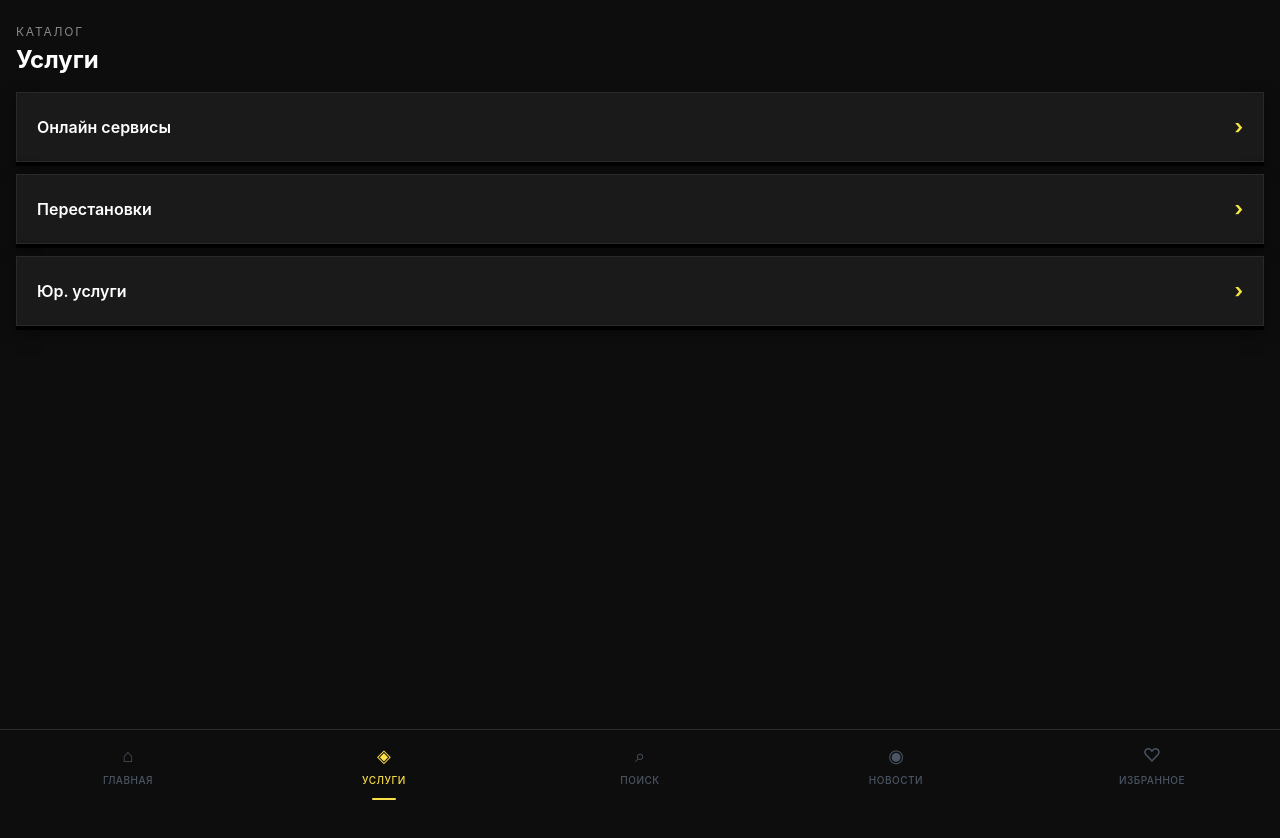
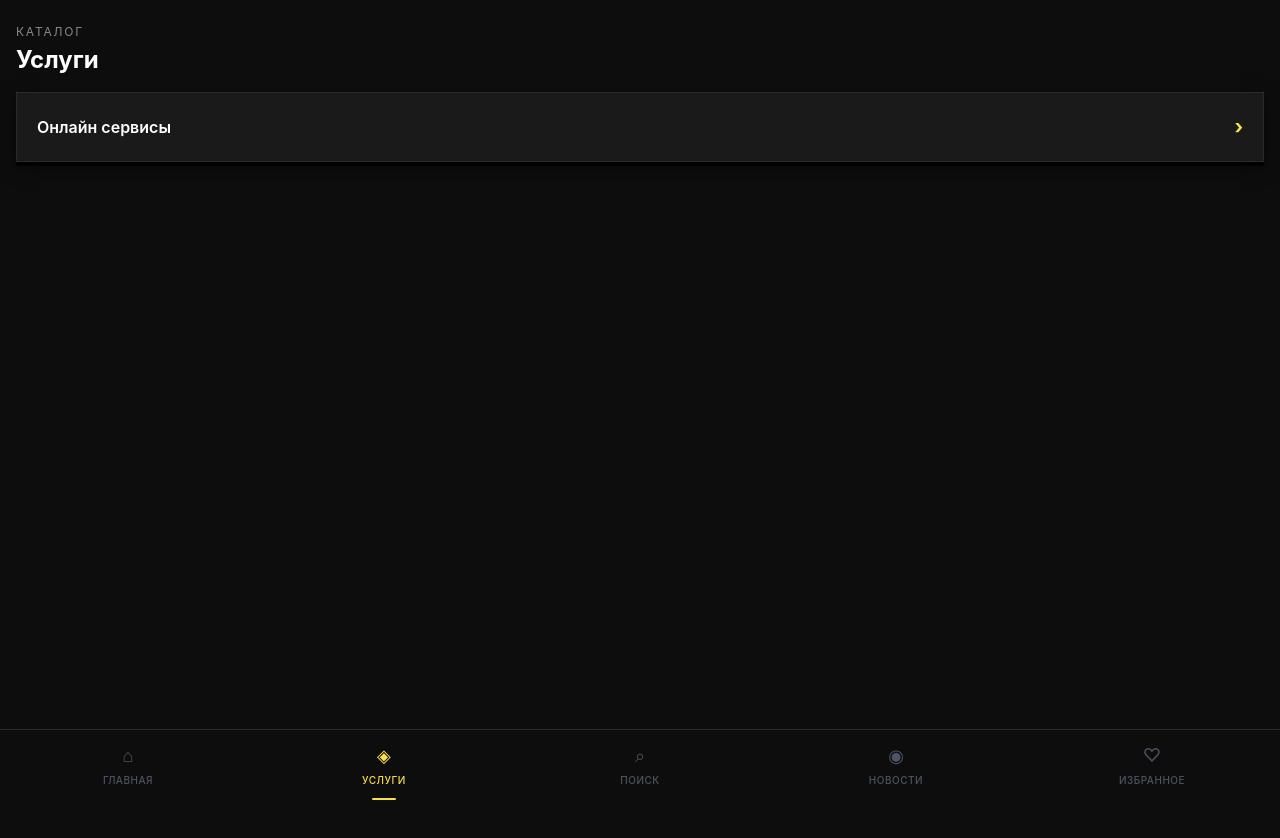
Before and after one commit to makesoundBetter/my-tg-miniapp, a React (Vite) app: page /catalog in a window 1280 px wide. Shown: the top 838 px of the page. Built offline with nearby package versions, Linux system fonts and the light colour scheme.

Commit message:
fix: remove moving and legal sections from catalog

```diff
--- a/src/pages/Catalog.jsx
+++ b/src/pages/Catalog.jsx
@@ -7,8 +7,6 @@ const CURRENCIES = ['USD', 'EUR', 'RUB', 'GBP', 'AED', 'THB', 'CNY', 'USDT TRC20
 
 const mainSections = [
   { id: 'online', label: 'Онлайн сервисы' },
-  { id: 'moving', label: 'Перестановки' },
-  { id: 'legal', label: 'Юр. услуги' },
 ];
 
 function BigButton({ label, onClick }) {
```
